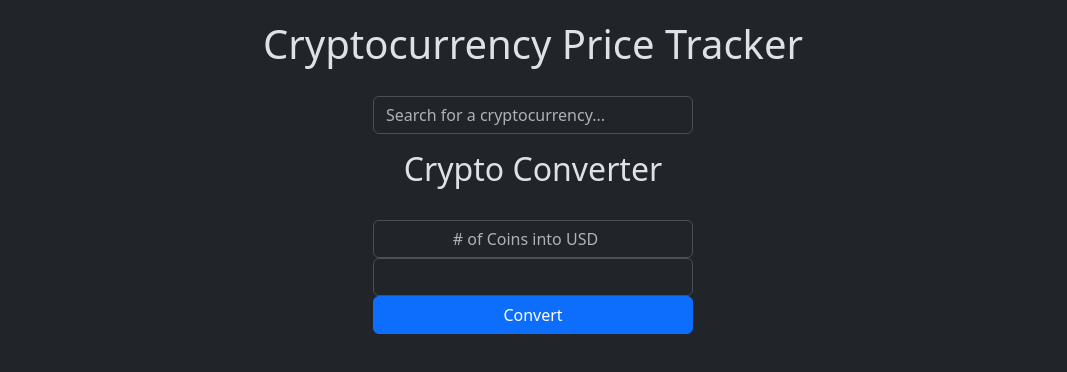
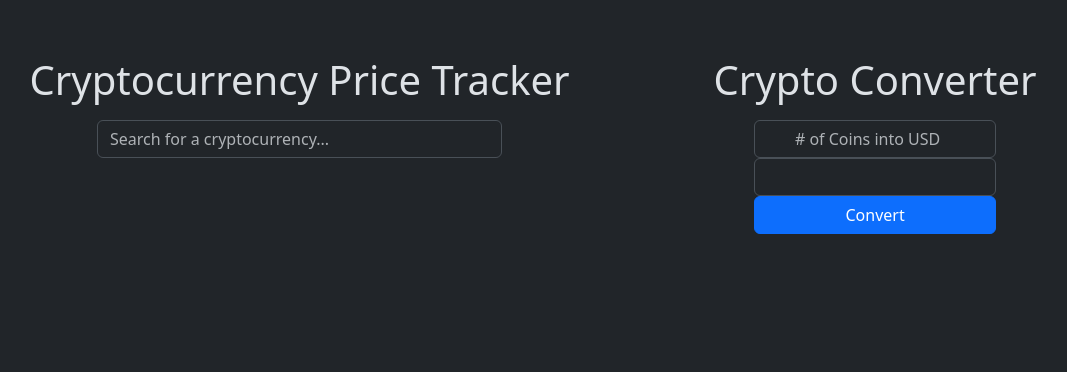
Before and after one commit to JmzTradehacker/2-SBA, a plain HTML site: page index.html in a window 1280 px wide. Shown: the whole page, without its empty margins (107-1174 px from the left). Drawn offline with nearby package versions, Linux system fonts and the light colour scheme; no server answers.

Commit message:
made minor bootstrap css changes

```diff
--- a/index.html
+++ b/index.html
@@ -10,16 +10,22 @@
     <script defer src="	https://cdn.jsdelivr.net/npm/bootstrap@5.3.3/dist/js/bootstrap.bundle.min.js"></script>
 <body>
     <div class="d-flex flex-column justify-content-center align-items-center mt-3">
-        <h1 class="text-center my-1 ">Cryptocurrency Price Tracker</h1>
-        <input type="text" id="search" class="form-control w-25 d-flex justify-content-center mt-4" placeholder="Search for a cryptocurrency...">
-        <h2 class="text-center my-3">Crypto Converter</h2>
-        <form id="converter" class="d-flex flex-column my-3 w-25">
+        <div class="d-flex flex-row gap-5">
+            <div class="d-flex flex-column align-items-center mx-5 my-4">
+                <h1 class="text-center my-3 ">Cryptocurrency Price Tracker</h1>
+                <input type="text" id="search" class="form-control w-75 d-flex" placeholder="Search for a cryptocurrency...">
+            </div>
+            <div class="d-flex flex-column align-items-center mx-5 my-4">
+                <h1 class="text-center my-3">Crypto Converter</h1>
+                <form id="converter" class="d-flex flex-column w-75">
                 <input type="number" id="amount" class="form-control text-center" placeholder="# of Coins into USD" required step="0.00001">
                 <select id="crypto-select" class="form-control text-center">
                     <!-- js data -->
                 </select>
                 <button type="submit" class="btn btn-primary">Convert</button>
                 </form>
+            </div>
+        </div>
         <p class="text-center my-3" id="conversion-result"></p>
         <div id="crypto-container" class="d-flex flex-wrap mx-5 my-4 justify-content-center">
             <!-- js data -->
```
Lines whose indentation alone changed are shown as unchanged.
